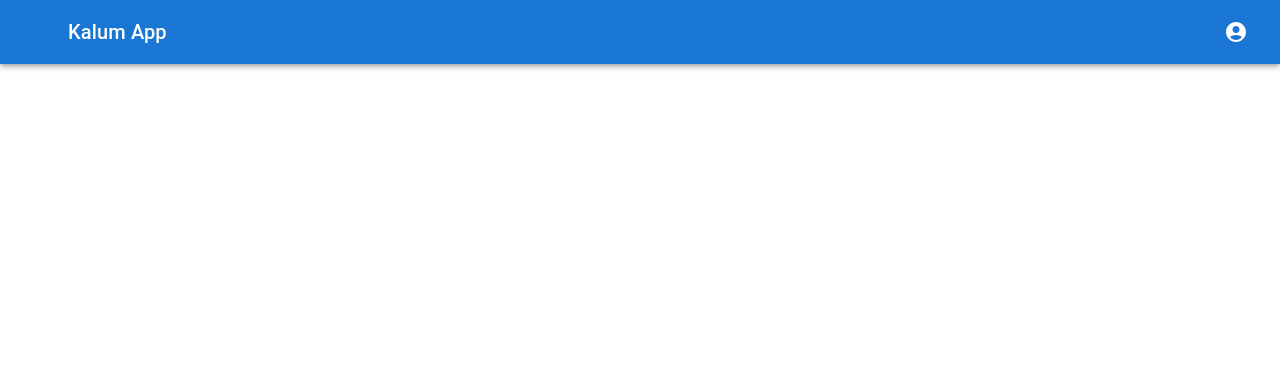
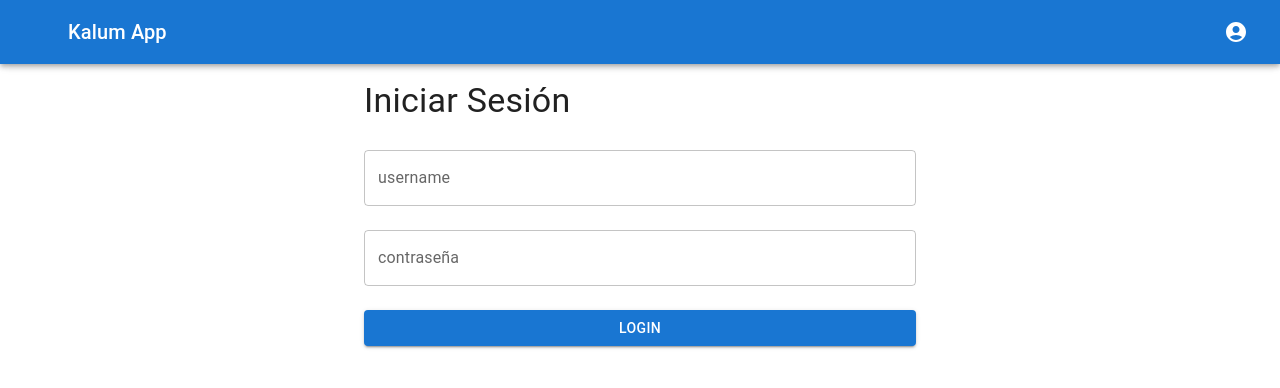
Before and after one commit to jgonzalez-i121nn/Kalum-app-java-2025-react, a React (Vite) app: page /login in a window 1280 px wide. Shown: the top 388 px of the page. Built offline with nearby package versions, Linux system fonts and the light colour scheme; some icons are missing.

Commit message:
Agregar funcionalidad del Login

```diff
--- a/src/App.tsx
+++ b/src/App.tsx
@@ -4,21 +4,41 @@ import './App.css'
 import { AppBarMenu } from './components/layout/AppBarMenu'
 import { useState } from 'react'
 import { SideNav } from './components/layout/SideNav';
+import { LoginForm } from './components/auth/LoginForm';
+import { BrowserRouter as Router, Routes, Route } from 'react-router-dom';
+import Swal from 'sweetalert2';
 
 function App() {
 
-  const[draweOpen, setDrawerOpen] = useState(false);
+  const [draweOpen, setDrawerOpen] = useState(false);
   const handleDrawerToggle = () => setDrawerOpen(!draweOpen);
+
   const handleLogout = () => {
-    console.log('Sesion cerrada')
+    Swal.fire({
+      title: 'Logout',
+      text: 'Estas seguro de cerrar Sesión?',
+      icon: 'warning',
+      showCancelButton: true,
+      confirmButtonColor: '#3085d6',
+      cancelButtonColor: '#d33',
+      confirmButtonText: 'Sí'
+    }).then((result) => {
+      if (result.isConfirmed) {
+        window.location.href = '/login';
+      }
+    });
+
   }
 
   return (
-    <>
-     <CssBaseline/>
-     <AppBarMenu onMenuClick={handleDrawerToggle} onLogout={handleLogout}></AppBarMenu>
-     <SideNav open={draweOpen} onClose={handleDrawerToggle}></SideNav>
-    </>
+    <Router>
+      <CssBaseline />
+      <AppBarMenu onMenuClick={handleDrawerToggle} onLogout={handleLogout}></AppBarMenu>
+      <SideNav open={draweOpen} onClose={handleDrawerToggle}></SideNav>
+      <Routes>
+        <Route path='/login' element={<LoginForm onLoginSuccess={() => window.location.href = 'www.google.com.gt'} />} />
+      </Routes>
+    </Router>
   )
 }
 
--- /dev/null
+++ b/src/components/auth/LoginForm.tsx
@@ -0,0 +1,39 @@
+import { Container, TextField, Typography, Button, Box, Alert } from '@mui/material';
+import React, {useState} from 'react'
+import Swal from 'sweetalert2';
+
+interface LoginFormProps{
+    onLoginSuccess: () => void;
+}
+
+export const LoginForm: React.FC<LoginFormProps> = ({onLoginSuccess}) => {
+  const[email,setEmail] = useState('');
+  const[password, setPassword] = useState('');
+  const[error, setError] = useState('');
+
+  const handleSubmit = async(e: React.FormEvent) => {
+    e.preventDefault();
+    Swal.fire({
+        title: 'Login',
+        text: 'Bienvenido al Sistema',
+        icon: 'success'
+    }).then((confirm) => {
+        if(confirm.isConfirmed){
+            onLoginSuccess();
+        }
+    });
+  }
+    return (
+        <Container maxWidth="sm" sx={{mt:10}}>
+            <Typography variant='h4' gutterBottom>Iniciar Sesión</Typography>
+            <form onSubmit={handleSubmit}>
+                <TextField label="username" fullWidth margin='normal' value={email} onChange={(e) => setEmail(e.target.value)}/>
+                <TextField label="contraseña" type='password' fullWidth margin='normal' value={password} onChange={(e) => setPassword(e.target.value)}/>
+                {error && <Alert severity='error' sx={{mt:2}}>{error}</Alert>}
+                <Box mt={2}>
+                    <Button type='submit' variant="contained" fullWidth>Login</Button>
+                </Box>
+            </form>
+        </Container>
+  )
+}
```
